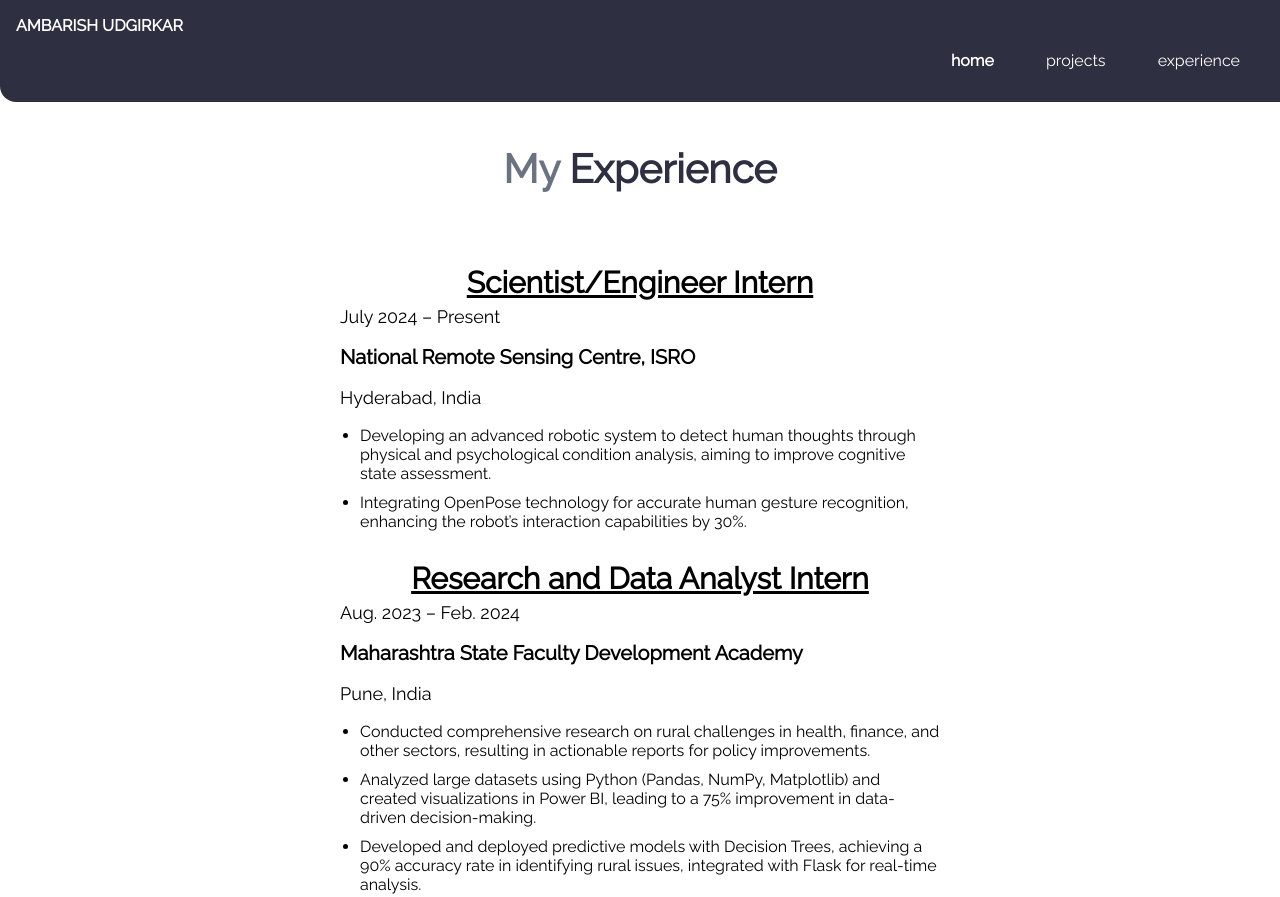
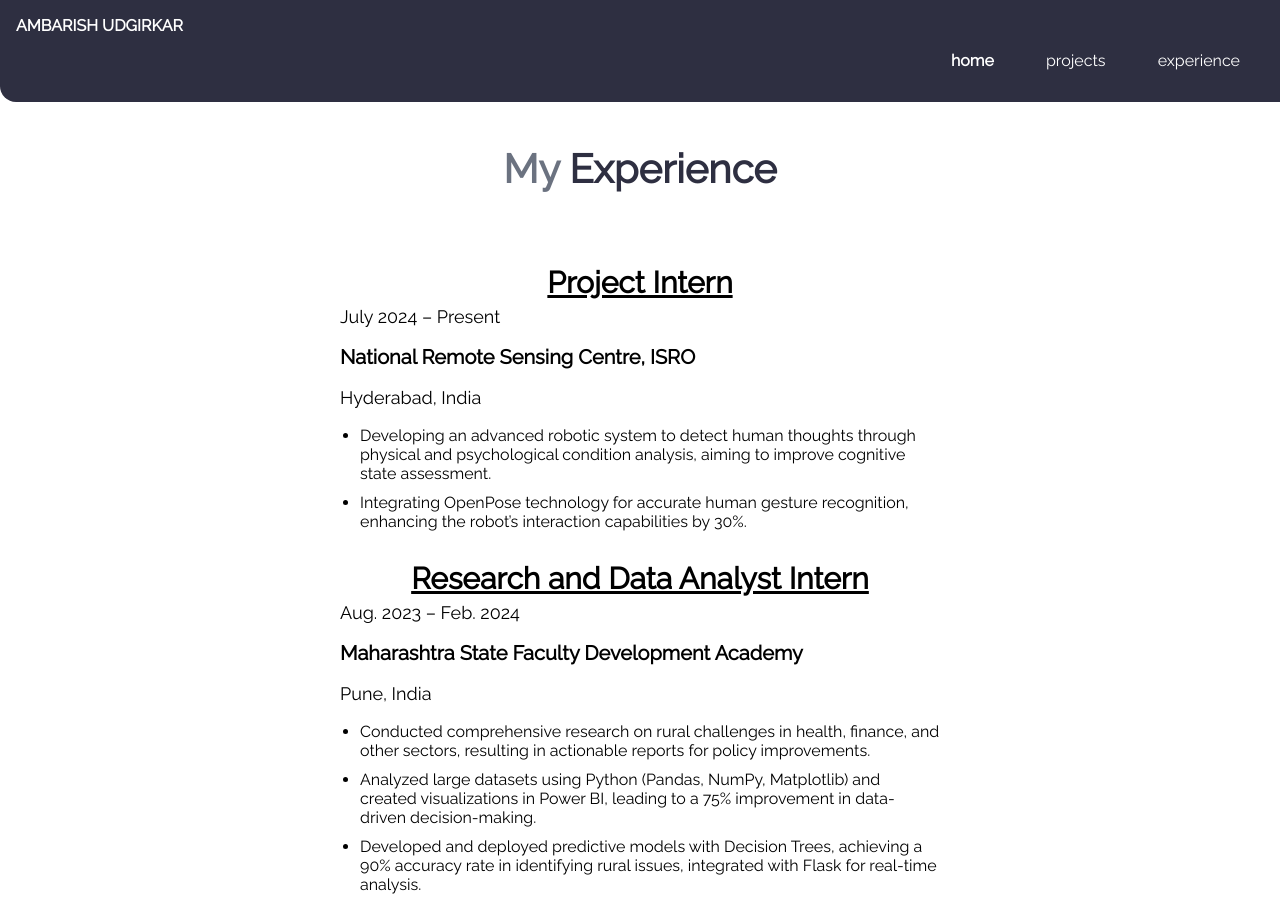
Before and after one commit to udgirkarambarish/myPortfolio, a plain HTML site: page experience.html in a window 1280 px wide. Shown: the top 897 px of the page. Drawn offline with nearby package versions, Linux system fonts and the light colour scheme.

Commit message:
Update text

```diff
--- a/experience.html
+++ b/experience.html
@@ -35,7 +35,7 @@
 
             <div class="container container-center">
                 <div class="experience" data-aos="fade-up" data-aos-delay="100">
-                    <h3>Scientist/Engineer Intern</h3>
+                    <h3>Project Intern</h3>
                     <small>July 2024 – Present</small>
                     <p><strong>National Remote Sensing Centre, ISRO</strong></p>
                     <p class="place">Hyderabad, India</p>
```
